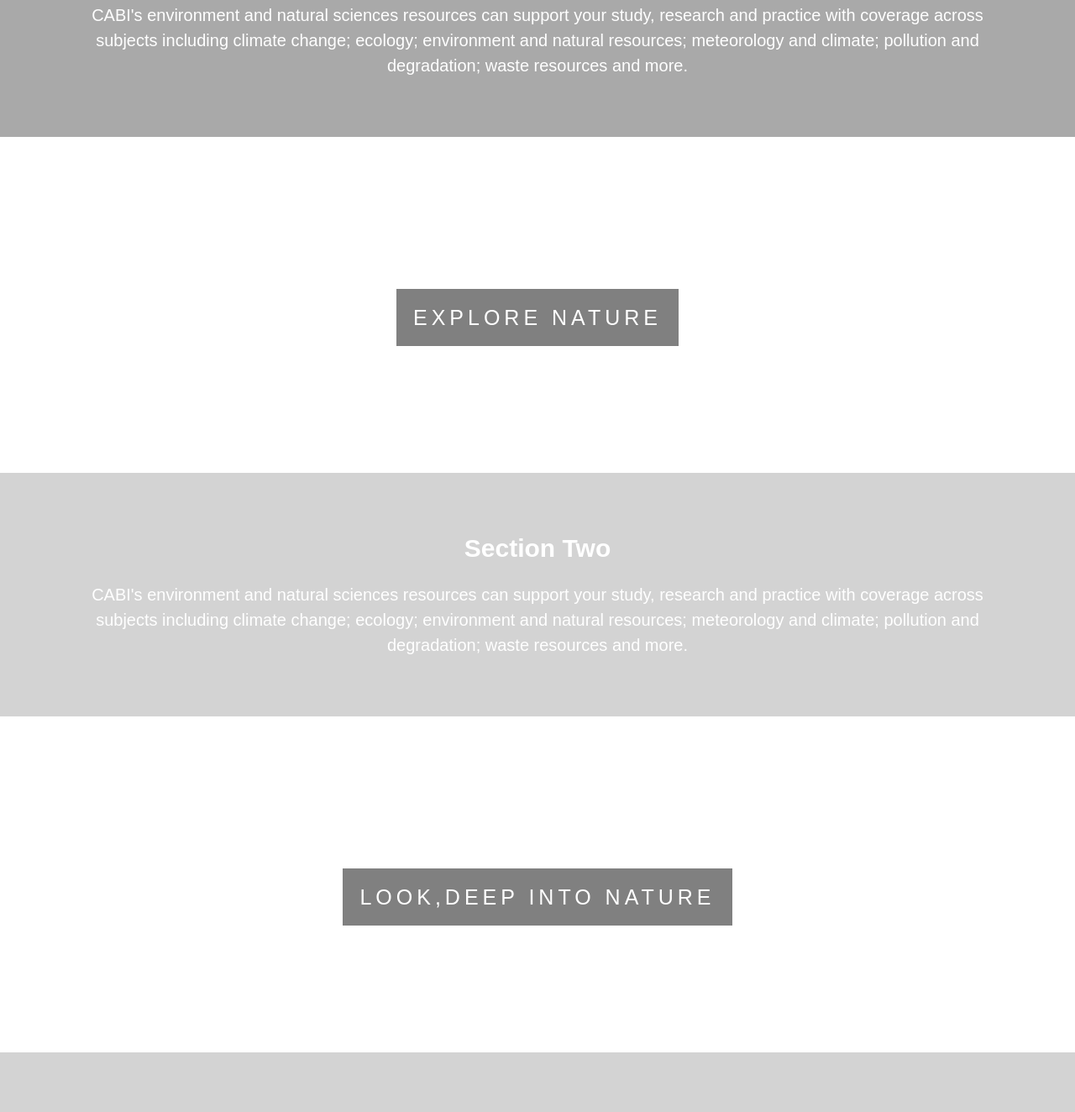
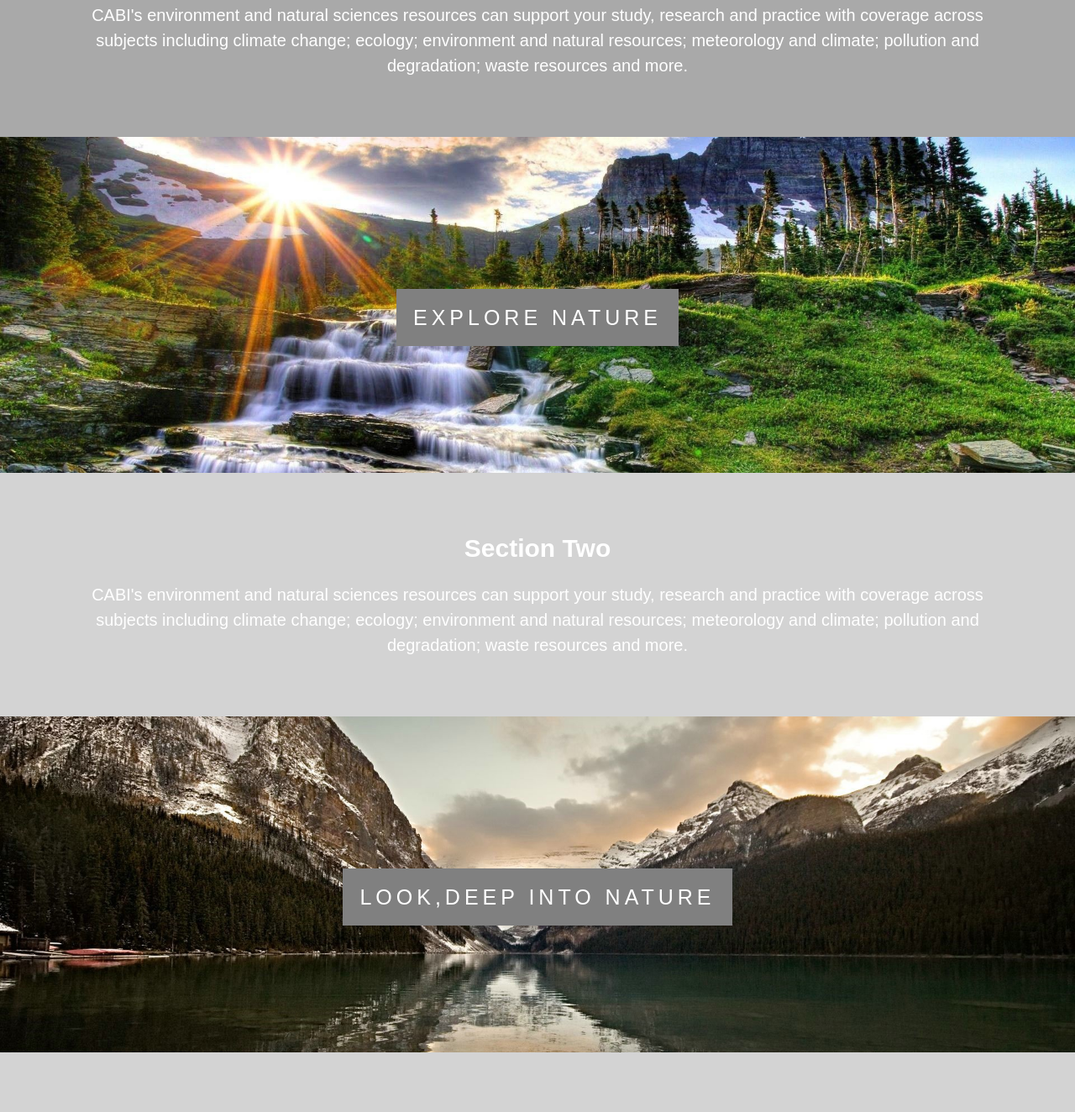
Before and after one commit to dev-harsha-710/HTML-PROJECT-1, a plain HTML site: page index.html in a window 1280 px wide. Shown: the part 927-2251 px from the top of the page at 84% size. Drawn offline with Linux system fonts and the light colour scheme; the site is published under a folder, as on GitHub Pages, so addresses that start at the root find nothing.

Commit message:
updated the image path

```diff
--- a/style.css
+++ b/style.css
@@ -9,15 +9,15 @@ body {
   color: grey;
 }
 .p-img {
-  background-image: url("/img/img-1.jpg");
+  background-image: url("./img/img-1.jpg");
   min-height: 100%;
 }
 .p-img2 {
-  background-image: url("/img/img-2.jpg");
+  background-image: url("./img/img-2.jpg");
   min-height: 400px;
 }
 .p-img3 {
-  background-image: url("/img/img-3.jpg");
+  background-image: url("./img/img-3.jpg");
   min-height: 400px;
 }
 .p-img,
```
